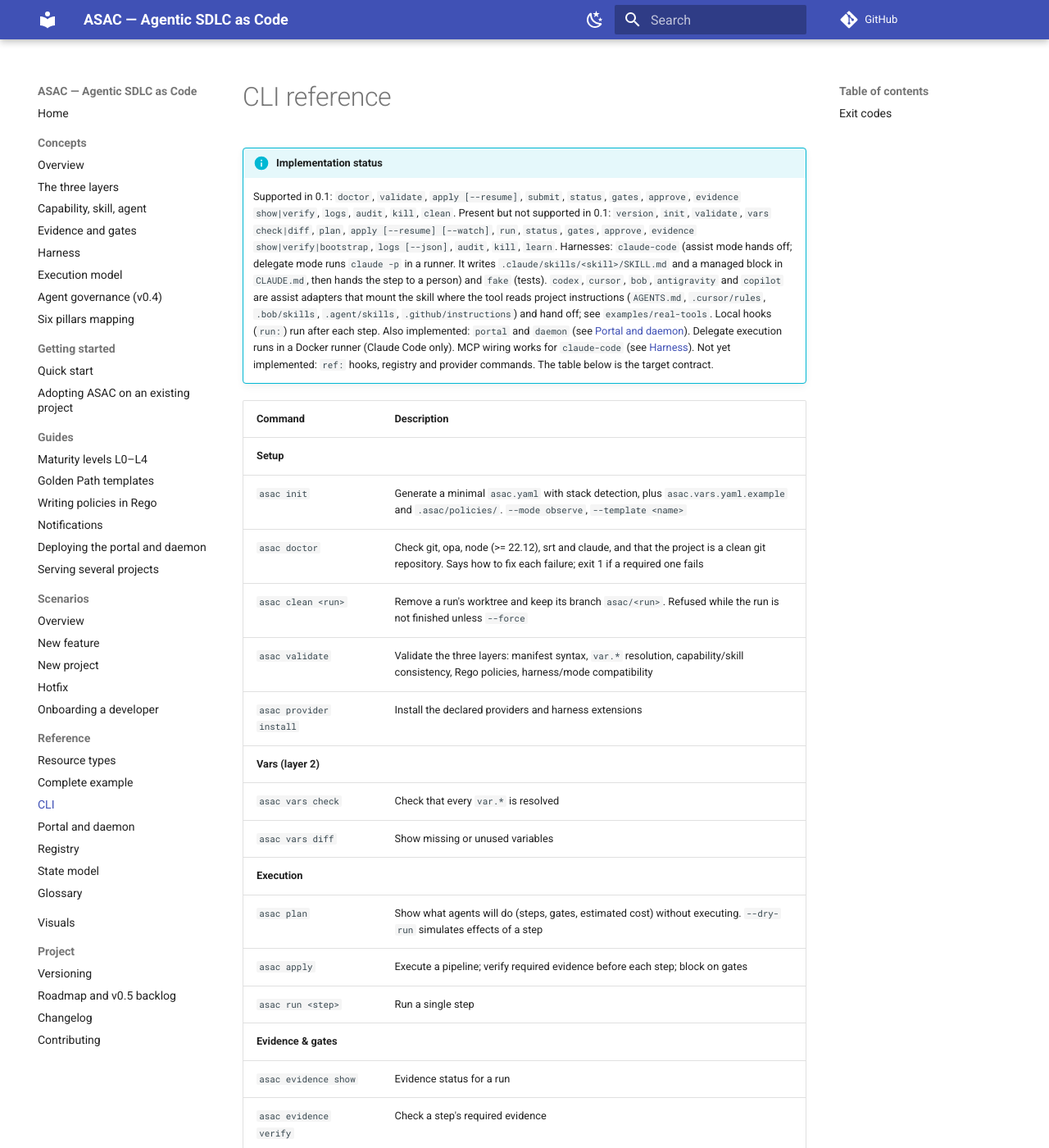
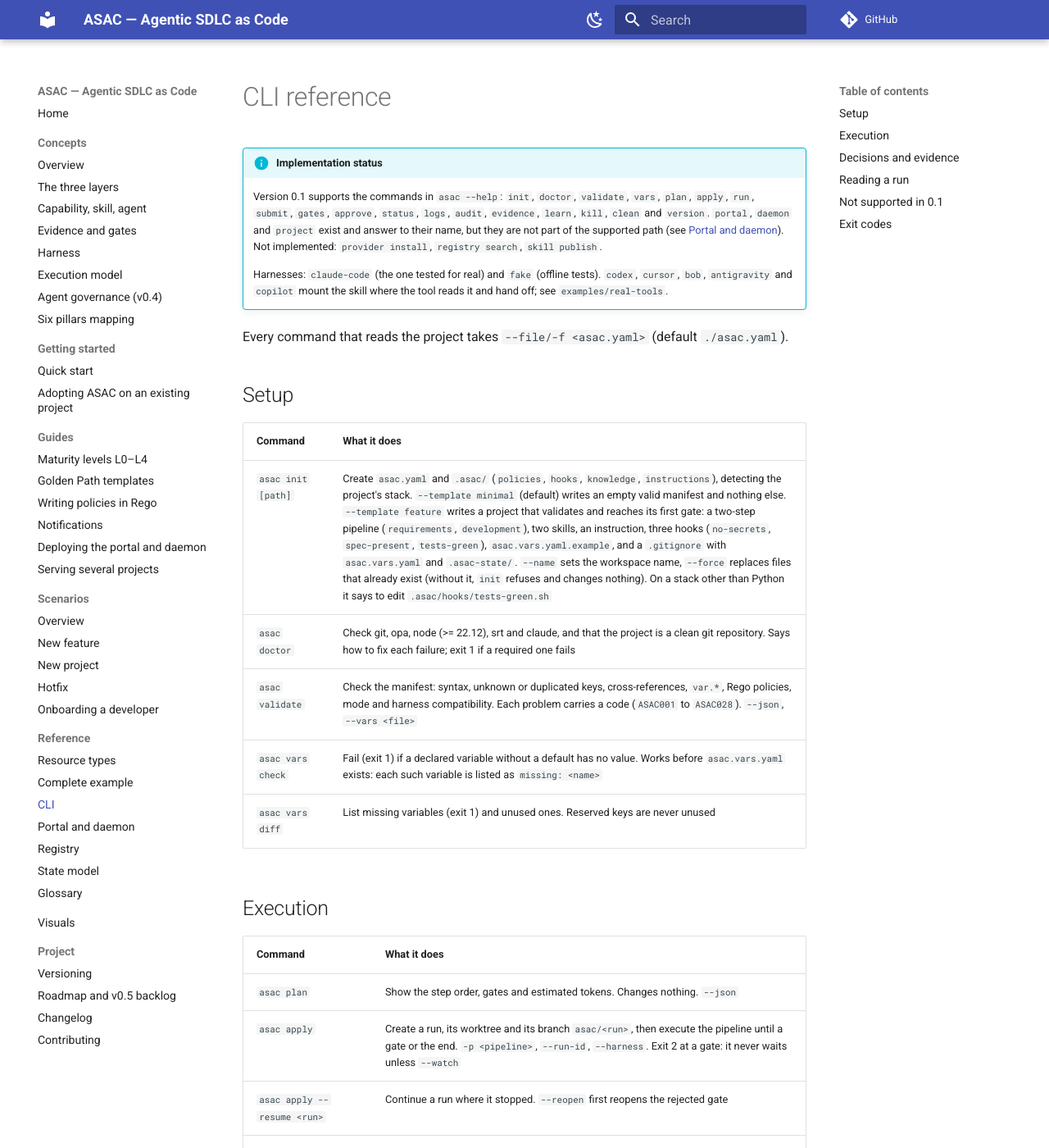
Before and after one commit to thejavator/asac, an MkDocs documentation site: the page built from docs/reference/cli.md, in a window 1280 px wide and 1400 px high. Shown: the whole window at 82% size. Built offline with MkDocs 1.6.1 and Material for MkDocs 9.7.7, drawn with Linux system fonts in a browser that asks for light colours; comment, search, counter and statistics services are not loaded; some of the changed text lies outside the part shown.

Commit message:
F68: documentation matches the commands that ship
The CLI reference now describes the commands `asac --help` lists, with the options each one
prints, and says plainly which commands do not exist. The quick start is the path 0.1 supports:
`init --template feature`, `vars check`, `validate`, `plan`, `apply`, `submit`, `approve`,
`clean`; every command in it was run in a fresh repository and the run completed. The old text
used `--trigger` and `plan --dry-run`, which do not exist. `init --mode observe`, an option that
does not exist, is gone from the guide and from the overview visual (its sample output was
invented). Scenario 01 gives the outputs the commands really print. README status updated.

Co-Authored-By: Claude Code <noreply@anthropic.com>

````diff
--- a/docs/getting-started/quickstart.md
+++ b/docs/getting-started/quickstart.md
@@ -1,58 +1,90 @@
 # Quick start
 
 !!! note "Status"
-    Version 0.1 runs one path for real: Claude Code, a git worktree per run, hooks, a human gate. Follow the [runbook](https://github.com/asac-dev/asac/blob/main/examples/real-tools/RUNBOOK.md) to try it in about 15 minutes; `asac doctor` checks your machine first. The registry commands (`skill publish`, `registry search`, `provider install`) are not implemented. The commands below show the full workflow of spec v0.4, which is wider than what 0.1 supports.
+    This page runs the path version 0.1 supports, with Claude Code working by hand. For the
+    automatic path (the agent launched by ASAC, inside a sandbox) follow the
+    [runbook](https://github.com/asac-dev/asac/blob/main/examples/real-tools/RUNBOOK.md).
+    `asac doctor` checks your machine first.
 
-## 1. Initialise
+## 1. Create the project
+
+In a git repository with at least one commit:
 
 ```bash
-asac init                       # detects the stack, generates the three layers
+asac init --template feature
 cp asac.vars.yaml.example asac.vars.yaml
-asac vars check                 # every var.* resolved?
-asac validate                   # manifest, vars, policies, harness compatibility
+asac vars check                 # exit 0: every variable has a value
+asac validate                   # 0 error(s), 0 warning(s)
+git add -A && git commit -m "Add ASAC"
 ```
 
-`asac init` creates `asac.yaml`, `asac.vars.yaml.example`, `.asac/policies/` and a `.gitignore` entry for `asac.vars.yaml`.
+`asac init --template feature` creates `asac.yaml`, two skills, an instruction, three hooks,
+`asac.vars.yaml.example` and `.gitignore` entries for `asac.vars.yaml` and `.asac-state/`. Before
+you copy the example, `asac vars check` lists what is missing (`missing: tool`, exit 1).
 
-## 2. Plan (nothing executes)
+The hook `tests-green.sh` runs `python3 -m unittest discover`. On another stack, edit it to run
+your own tests.
+
+## 2. See the plan
 
 ```bash
-asac plan --pipeline feature --trigger jira:STORY-1234
+asac plan -p feature
 ```
 
 ```text
-Plan: pipeline "feature" for STORY-1234
-  Step 1 requirements  agent: ba      (assist)
-  Step 2 development   agent: dev     (delegate)
-  Step 3 verification  agent: qa      (assist)
-  Step 4 release       agent: devops  (delegate)
-Gates: 2 human · 1 quality
-Cost:  ~38,000 tokens estimated
-Apply? [y/N]
+pipeline feature: 2 steps in 2 levels
+  [0] requirements   capability=specification_engineering agent=analyst mode=assist gate=human(product_owner)
+       produces: spec_reviewed
+  [1] development    capability=implementation agent=developer mode=assist gate=human(product_owner)
+       requires: spec_reviewed
+       produces: tests_green
+estimated tokens: 40,000
 ```
 
-Use `asac plan --dry-run` to simulate a step's effects (actions and files touched) without applying them.
-
-## 3. Apply
+## 3. Run, work, hand back
 
 ```bash
-asac apply --pipeline feature --trigger jira:STORY-1234
+asac apply -p feature --run-id first      # exit 2: the step waits for you
 ```
 
-Each step blocks on its gates and records evidence. Inspect with `asac status`, `asac logs <run-id>`, `asac evidence show`, and `asac audit`.
-
-## Reusing a template
-
-Instead of writing everything, start from a [Golden Path template](../guides/golden-paths.md):
+ASAC created a worktree on the branch `asac/first` and says where to work. Open your tool there,
+write `SPEC.md` with an "Acceptance criteria" section, then:
 
 ```bash
-asac init --template golden/java-hexagonal
+asac submit first
 ```
 
-## Try the example today
+The step's check runs. If `SPEC.md` is missing, nothing is recorded and the step comes back to you
+with the reason. If it passes, the gate `gate_first_requirements` opens (exit 2).
+
+## 4. Decide
+
+```bash
+asac gates
+asac approve gate_first_requirements --role product_owner --by you
+```
+
+This records the evidence `spec_reviewed` on the commit ASAC made, and starts `development`.
+Work in the same worktree, `asac submit first` again (the `tests-green` check runs your tests),
+then approve `gate_first_development`.
+
+## 5. Read the result
+
+```bash
+asac status
+asac logs first                 # every decision, in order
+asac evidence verify first
+git log --oneline asac/first    # the work: review and merge it yourself
+asac clean first                # remove the worktree, keep the branch
+```
+
+Without `--run-id`, `asac run` creates the run and executes it in one command. After a failure,
+`asac learn <run>` writes the list of what went wrong to `.asac/proposals/`.
+
+## Try the example
 
 ```bash
 cd examples/payments-service
 opa test .asac/policies -v      # 7 tests
-python -c "import yaml; yaml.safe_load(open('asac.yaml'))"
+asac validate
 ```
--- a/docs/reference/cli.md
+++ b/docs/reference/cli.md
@@ -1,43 +1,65 @@
 # CLI reference
 
 !!! info "Implementation status"
-    Supported in 0.1: `doctor`, `validate`, `apply [--resume]`, `submit`, `status`, `gates`, `approve`, `evidence show|verify`, `logs`, `audit`, `kill`, `clean`. Present but not supported in 0.1:  `version`, `init`, `validate`, `vars check|diff`, `plan`, `apply [--resume] [--watch]`, `run`, `status`, `gates`, `approve`, `evidence show|verify|bootstrap`, `logs [--json]`, `audit`, `kill`, `learn`. Harnesses: `claude-code` (assist mode hands off; delegate mode runs `claude -p` in a runner. It writes `.claude/skills/<skill>/SKILL.md` and a managed block in `CLAUDE.md`, then hands the step to a person) and `fake` (tests). `codex`, `cursor`, `bob`, `antigravity` and `copilot` are assist adapters that mount the skill where the tool reads project instructions (`AGENTS.md`, `.cursor/rules`, `.bob/skills`, `.agent/skills`, `.github/instructions`) and hand off; see `examples/real-tools`. Local hooks (`run:`) run after each step. Also implemented: `portal` and `daemon` (see [Portal and daemon](portal.md)). Delegate execution runs in a Docker runner (Claude Code only). MCP wiring works for `claude-code` (see [Harness](../concepts/harness.md)). Not yet implemented: `ref:` hooks, registry and provider commands. The table below is the target contract.
+    Version 0.1 supports the commands in `asac --help`: `init`, `doctor`, `validate`, `vars`,
+    `plan`, `apply`, `run`, `submit`, `gates`, `approve`, `status`, `logs`, `audit`, `evidence`,
+    `learn`, `kill`, `clean` and `version`. `portal`, `daemon` and `project` exist and answer to
+    their name, but they are not part of the supported path (see [Portal and daemon](portal.md)).
+    Not implemented: `provider install`, `registry search`, `skill publish`.
 
-| Command | Description |
+    Harnesses: `claude-code` (the one tested for real) and `fake` (offline tests). `codex`,
+    `cursor`, `bob`, `antigravity` and `copilot` mount the skill where the tool reads it and hand
+    off; see `examples/real-tools`.
+
+Every command that reads the project takes `--file/-f <asac.yaml>` (default `./asac.yaml`).
+
+## Setup
+
+| Command | What it does |
 |---|---|
-| **Setup** | |
-| `asac init` | Generate a minimal `asac.yaml` with stack detection, plus `asac.vars.yaml.example` and `.asac/policies/`. `--mode observe`, `--template <name>` |
+| `asac init [path]` | Create `asac.yaml` and `.asac/` (`policies`, `hooks`, `knowledge`, `instructions`), detecting the project's stack. `--template minimal` (default) writes an empty valid manifest and nothing else. `--template feature` writes a project that validates and reaches its first gate: a two-step pipeline (`requirements`, `development`), two skills, an instruction, three hooks (`no-secrets`, `spec-present`, `tests-green`), `asac.vars.yaml.example`, and a `.gitignore` with `asac.vars.yaml` and `.asac-state/`. `--name` sets the workspace name, `--force` replaces files that already exist (without it, `init` refuses and changes nothing). On a stack other than Python it says to edit `.asac/hooks/tests-green.sh` |
 | `asac doctor` | Check git, opa, node (>= 22.12), srt and claude, and that the project is a clean git repository. Says how to fix each failure; exit 1 if a required one fails |
-| `asac clean <run>` | Remove a run's worktree and keep its branch `asac/<run>`. Refused while the run is not finished unless `--force` |
-| `asac validate` | Validate the three layers: manifest syntax, `var.*` resolution, capability/skill consistency, Rego policies, harness/mode compatibility |
-| `asac provider install` | Install the declared providers and harness extensions |
-| **Vars (layer 2)** | |
-| `asac vars check` | Check that every `var.*` is resolved |
-| `asac vars diff` | Show missing or unused variables |
-| **Execution** | |
-| `asac plan` | Show what agents will do (steps, gates, estimated cost) without executing. `--dry-run` simulates effects of a step |
-| `asac apply` | Execute a pipeline; verify required evidence before each step; block on gates |
-| `asac run <step>` | Run a single step |
-| **Evidence & gates** | |
-| `asac evidence show` | Evidence status for a run |
-| `asac evidence verify` | Check a step's required evidence |
-| `asac submit <run-id>` | Hand back the step you worked on (assist, no autorun). Runs the step's checks; on failure nothing is recorded and the step returns to you; on success it goes to its gate. Its evidence is recorded only then |
-| `asac evidence bootstrap` | Record a fact produced outside ASAC, such as an imported review (marked as bootstrapped, never as a step's work) |
-| `asac gates` | List pending human gates |
-| `asac approve <gate-id>` | Approve a gate from the CLI. Rejecting needs `--comment`. A gate with a `role` is refused unless the approver holds it |
+| `asac validate` | Check the manifest: syntax, unknown or duplicated keys, cross-references, `var.*`, Rego policies, mode and harness compatibility. Each problem carries a code (`ASAC001` to `ASAC028`). `--json`, `--vars <file>` |
+| `asac vars check` | Fail (exit 1) if a declared variable without a default has no value. Works before `asac.vars.yaml` exists: each such variable is listed as `missing: <name>` |
+| `asac vars diff` | List missing variables (exit 1) and unused ones. Reserved keys are never unused |
+
+## Execution
+
+| Command | What it does |
+|---|---|
+| `asac plan` | Show the step order, gates and estimated tokens. Changes nothing. `--json` |
+| `asac apply` | Create a run, its worktree and its branch `asac/<run>`, then execute the pipeline until a gate or the end. `-p <pipeline>`, `--run-id`, `--harness`. Exit 2 at a gate: it never waits unless `--watch` |
+| `asac apply --resume <run>` | Continue a run where it stopped. `--reopen` first reopens the rejected gate |
 | `asac apply --watch [--poll <s>]` | Stay in the foreground and continue after each decision until the run ends |
-| `asac apply --resume <run-id> --reopen` | Reopen the rejected gate(s) of a failed run so they can be decided again. The rejection stays in the audit as `gate.rejected`; the reopening is recorded as `gate.reopened` |
-| **Monitoring & audit** | |
-| `asac status` | Running pipelines and pending gates |
-| `asac logs <run-id>` | Logs per step and agent, with OpenTelemetry spans |
-| `asac audit` | Full audit log; `--format csv` for export |
-| **Governance (v0.4, tools not primitives)** | |
-| `asac kill <run-id>` | Stop a run immediately and revoke its access (kill-switch) |
-| `asac learn <run-id>` | Propose a Rego rule, instruction or skill update from failed gates |
-| **Registry & portal** | |
-| `asac registry search` | Search skills, providers, modules |
-| `asac skill publish` | Publish a skill; embedded evals run first |
-| `asac portal` | Start the local governance portal (PO, QA, manager) |
+| `asac run [step]` | Create a run and execute it, with the same exit codes as `apply`. With a step name, run only that step, after checking its dependencies and required evidence |
+| `asac submit <run>` | Hand back the step you did by hand (no `autorun`). Its checks run; on failure nothing is recorded and the step returns to you with the reason; on success it goes to its gate. `--by <name>` is recorded |
+| `asac kill <run>` | Stop a run for good (`run.killed`). The engine checks before every step; it cannot be resumed |
+| `asac clean <run>` | Remove the run's worktree and keep its branch. Refused while the run is not finished unless `--force` |
+
+## Decisions and evidence
+
+| Command | What it does |
+|---|---|
+| `asac gates` | List gates, pending ones first. `--status` filters |
+| `asac approve <gate>` | Approve a gate and continue the run. `--by <name>` and `--role <role>` are recorded with the commit sha. `--reject --comment "<reason>"` rejects, and the reason is required. A role the gate does not accept is refused with exit 3. `--no-resume` records the decision only |
+| `asac evidence show <run>` | The evidence recorded for a run |
+| `asac evidence verify <run>` | Check that every requirement of the run's completed steps is met |
+| `asac evidence bootstrap <run> --evidence <id>` | Record a fact produced outside ASAC, such as an imported review. Marked as bootstrapped, never as a step's work |
+
+## Reading a run
+
+| Command | What it does |
+|---|---|
+| `asac status` | The runs, or `--run-id <run>` for its steps |
+| `asac logs <run>` | The audit of one run, in order. `--json` |
+| `asac audit` | The whole audit log, as text or `--format csv`. `--run-id` filters. The detail of `sandbox.denied`, `integrity.violated` and `gate.denied` is printed |
+| `asac learn <run>` | Write `.asac/proposals/<run>.md`: the list of the run's failures, blocks and escalations (`proposal.written`). Observations only: ASAC applies nothing, you edit the manifest yourself |
+| `asac version` | The implementation version and the spec version it targets |
+
+## Not supported in 0.1
+
+`asac portal`, `asac daemon` and `asac project` (see [Portal and daemon](portal.md)). `asac provider
+install`, `asac registry search` and `asac skill publish` are not implemented.
 
 ## Exit codes
 
@@ -45,5 +67,5 @@
 |---|---|
 | `0` | Completed |
 | `1` | Error |
-| `2` | Waiting for a human gate. `asac approve`, `asac submit` and `asac evidence bootstrap` continue the run themselves (`--no-resume` to opt out); `asac apply --watch` keeps following it; `asac apply --resume <run-id>` resumes after a crash or a block |
-| `3` | Blocked by a policy or a budget |
+| `2` | Waiting for a human gate or for manual work. `asac approve`, `asac submit` and `asac evidence bootstrap` continue the run themselves (`--no-resume` to opt out); `asac apply --watch` keeps following it; `asac apply --resume <run-id>` resumes after a crash or a block |
+| `3` | Blocked by a policy, a budget, a hook, a role or a kill |
````
Also changed, not shown: CHANGELOG.md (+15 -0 lines), README.md (+1 -1 lines), docs/getting-started/existing-projects.md (+3 -3 lines), docs/project/features/F68.md (added, +35 -0 lines), docs/project/features/README.md (+5 -4 lines), docs/visuals/readme-overview.html (+4 -7 lines), 1 other file.
